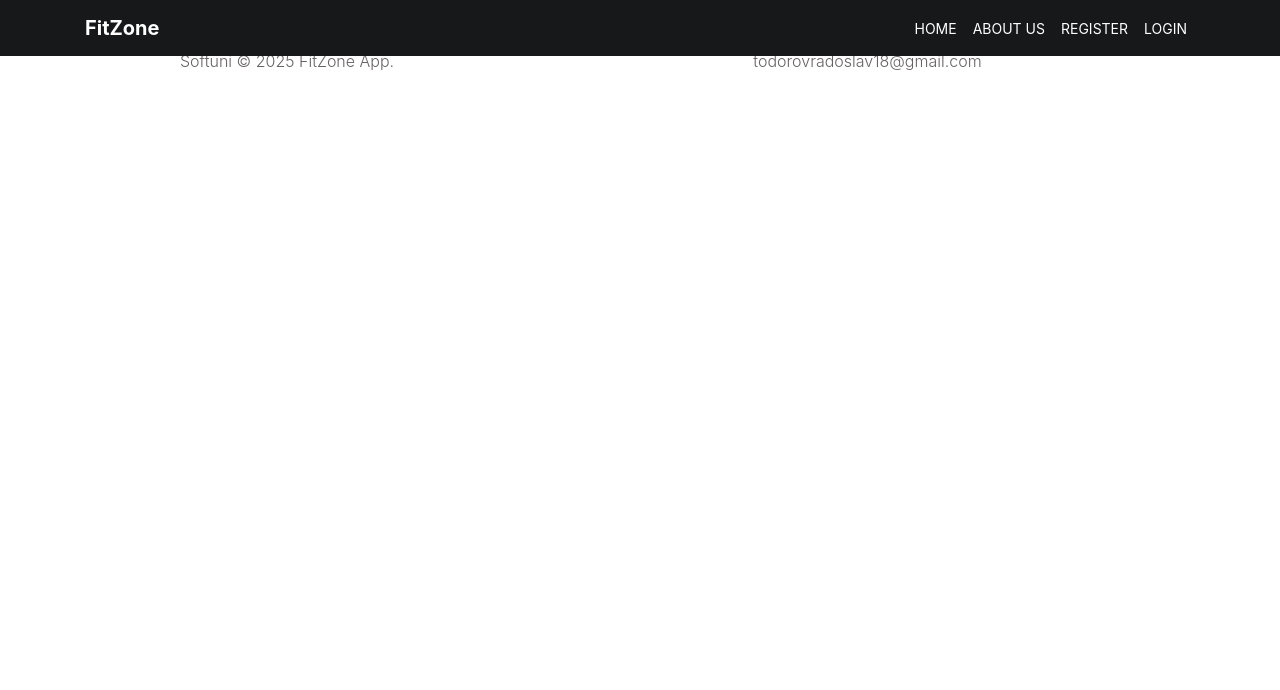
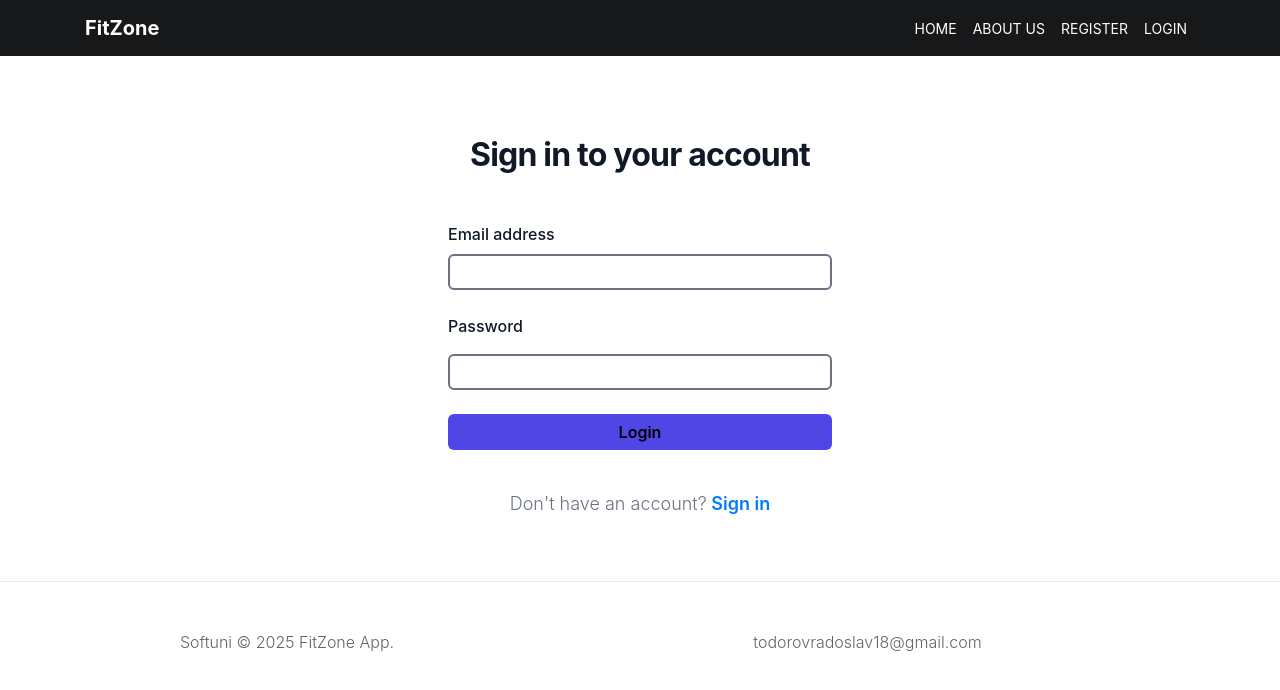
Before and after one commit to Radolsav16/FitZone-fitness-app, a React (Vite) app in the folder client/: page /fitzone/login in a window 1280 px wide. Shown: the top 690 px of the page. Built offline with nearby package versions, Linux system fonts and the light colour scheme.

Commit message:
Register page view done!

```diff
--- a/client/src/App.jsx
+++ b/client/src/App.jsx
@@ -4,6 +4,7 @@ import Hero from "./components/Home/Hero"
 import About from "./components/About/About"
 import Footer from "./components/footer/Footer"
 import Register from "./components/register/Register"
+import Login from "./components/login/Login"
 
 function App() {
 
@@ -13,7 +14,8 @@ function App() {
      <Routes>
         <Route path="/" element={<Hero />}/>
         <Route path="/fitzone/about" element={<About />}/>
-        <Route path="/fitzone/regitser" element={<Register />}/>
+        <Route path="/fitzone/register" element={<Register />}/>
+        <Route path="/fitzone/login" element={<Login />}/>
      </Routes>
      <Footer />
     </>
--- a/client/src/components/Header/Nav.jsx
+++ b/client/src/components/Header/Nav.jsx
@@ -24,7 +24,7 @@ export default function Nav(){
                     </li>
 
                     <li className="nav-item">
-                        <Link to="/fitzone/regitser" className="nav-link smoothScroll">Register</Link>
+                        <Link to="/fitzone/register" className="nav-link smoothScroll">Register</Link>
                     </li>
 
                     <li className="nav-item">
--- /dev/null
+++ b/client/src/components/login/Login.jsx
@@ -0,0 +1,68 @@
+import { Link } from 'react-router-dom'
+
+export default function Register(){
+    return(
+        <>
+      <div className="flex min-h-full flex-1 flex-col justify-center px-6 py-12 lg:px-8 mt-12">
+        <div className="sm:mx-auto sm:w-full sm:max-w-sm">
+          <h2 className="mt-10 text-center text-2xl/9 font-bold tracking-tight text-gray-900">
+            Sign in to your account
+          </h2>
+        </div>
+
+        <div className="mt-10 sm:mx-auto sm:w-full sm:max-w-sm">
+          <form action="#" method="POST" className="space-y-6">
+            <div>
+              <label htmlFor="email" className="block text-sm/6 font-medium text-gray-900">
+                Email address
+              </label>
+              <div className="mt-2">
+                <input
+                  id="email"
+                  name="email"
+                  type="email"
+                  required
+                  autoComplete="email"
+                  className="block w-full rounded-md bg-white px-3 py-1.5 text-base text-gray-900 border-2 border-gray-500 placeholder:text-gray-400 focus:border-orange-600 focus:ring-2 focus:ring-orange-600 sm:text-sm"
+
+                />
+              </div>
+            </div>
+
+            <div>
+              <div className="flex items-center justify-between">
+                <label htmlFor="password" className="block text-sm/6 font-medium text-gray-900">
+                  Password
+                </label>
+              </div>
+              <div className="mt-2">
+                <input
+                  id="password"
+                  name="password"
+                  type="password"
+                  required
+                  autoComplete="current-password"
+                  className="block w-full rounded-md bg-white px-3 py-1.5 text-base text-gray-900 border-2 border-gray-500 placeholder:text-gray-400 focus:border-orange-600 focus:ring-2 focus:ring-orange-600 sm:text-sm"
+                />
+              </div>
+            </div>
+            <div>
+              <button
+                type="submit"
+                className="flex w-full justify-center rounded-md bg-indigo-600 px-3 py-1.5 text-sm/6 font-semibold text-black shadow-xs hover:bg-indigo-500 focus-visible:outline-2 focus-visible:outline-offset-2 focus-visible:outline-indigo-600"
+              >
+                Login
+              </button>
+            </div>
+          </form>
+
+          <p className="mt-10 text-center text-sm/6 text-gray-500">
+          Don't have an account?
+            <Link to="/fitzone/register" className="font-semibold text-orange-600 hover:text-orange-500">
+              {" "} Sign in
+            </Link>
+          </p>
+        </div>
+      </div>
+    </>
+  )}
```
